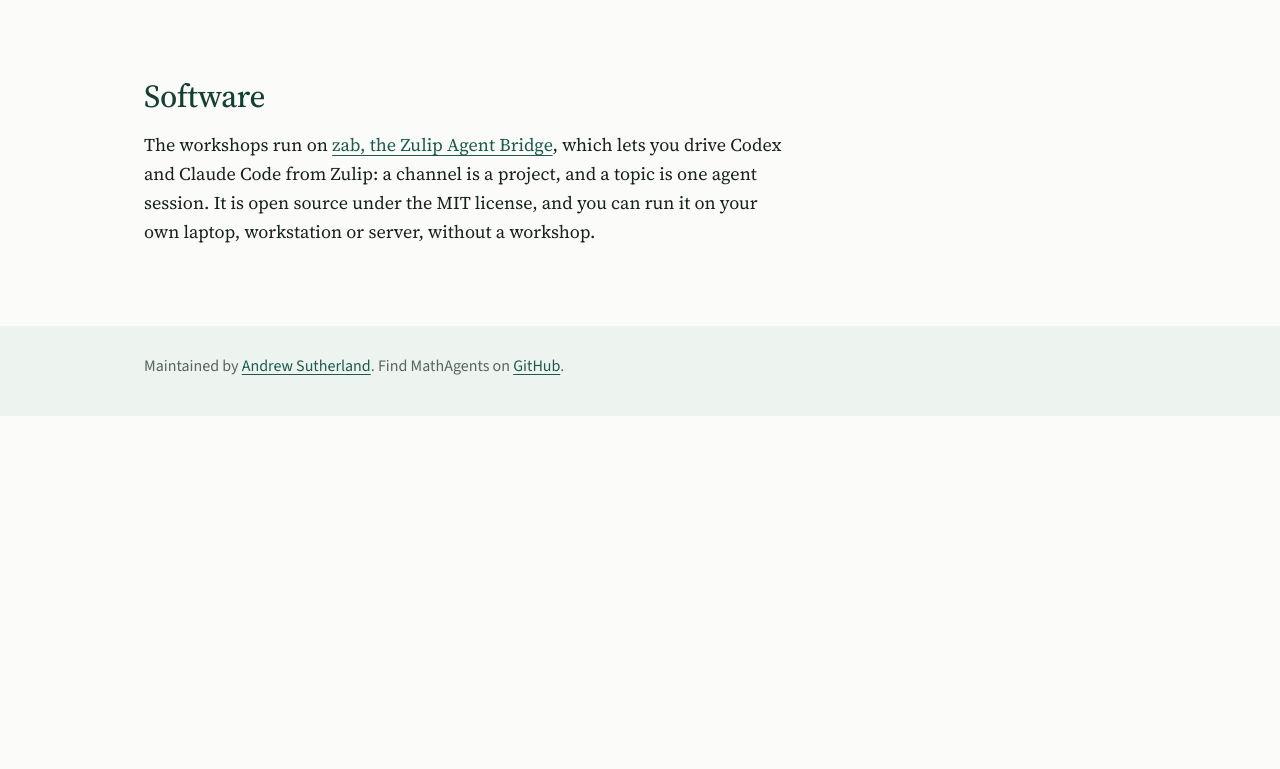
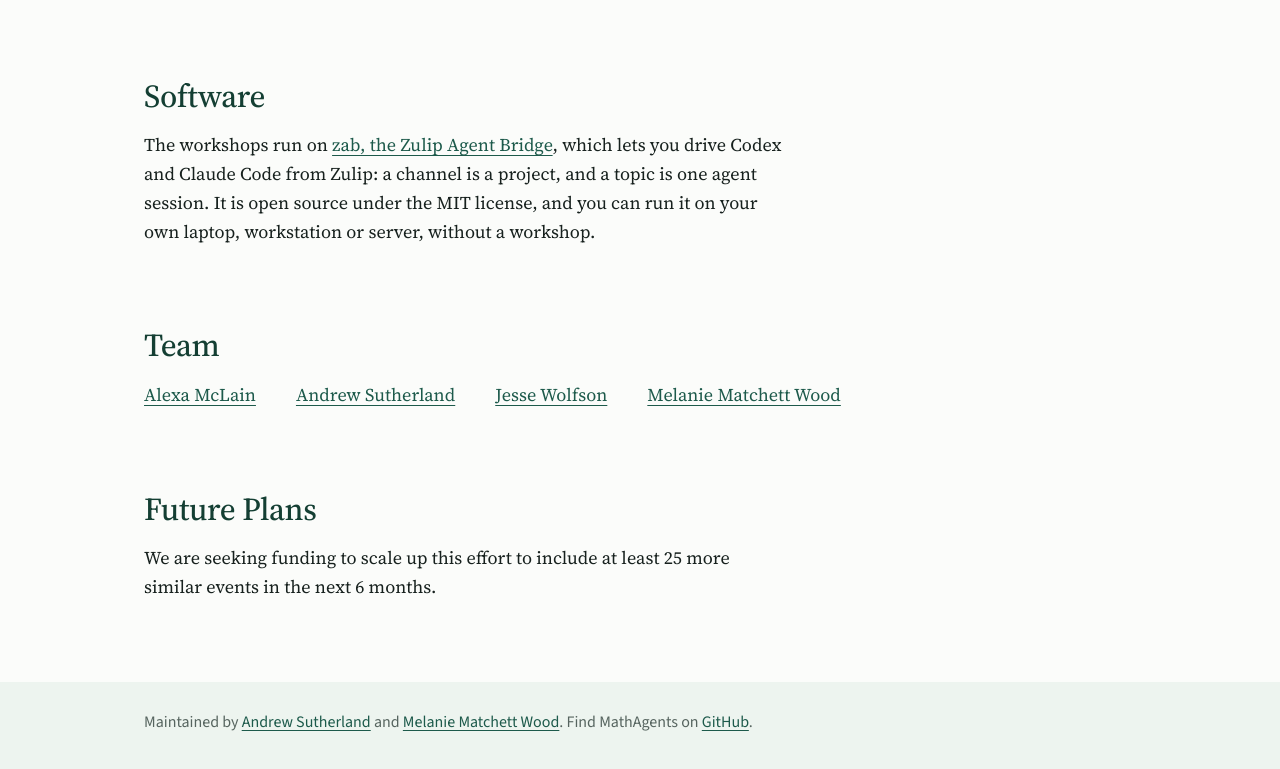
Before and after one commit to MathAgents/mathagents.github.io, a plain HTML site: page index.html in a window 1280 px wide. Shown: the part 1861-2630 px from the top of the page. Before the commit the page ends 2277 px from the top, so only its background shows below. Drawn offline with Linux system fonts and the light colour scheme.

Commit message:
Add Team and Future Plans sections; add maintainer
Replace the GitHub link in the top navigation with links to the new
Team and Future Plans sections, and list Melanie Matchett Wood as a
maintainer in the footer.

Co-Authored-By: Claude Opus 5.5 <noreply@anthropic.com>

```diff
--- a/index.html
+++ b/index.html
@@ -28,7 +28,8 @@
         <ul>
           <li><a href="#workshops">Workshops</a></li>
           <li><a href="#software">Software</a></li>
-          <li><a href="https://github.com/MathAgents">GitHub</a></li>
+          <li><a href="#team">Team</a></li>
+          <li><a href="#future-plans">Future Plans</a></li>
         </ul>
       </nav>
 
@@ -136,11 +137,26 @@
       <p>The workshops run on <a href="https://github.com/MathAgents/zulip-agent-bridge">zab, the Zulip Agent Bridge</a>, which lets you drive Codex and Claude Code from Zulip: a channel is a project, and a topic is one agent session. It is open source under the MIT license, and you can run it on your own laptop, workstation or server, without a workshop.</p>
     </section>
 
+    <section class="wrap team" aria-labelledby="team">
+      <h2 id="team">Team</h2>
+      <ul class="people" role="list">
+        <li><a href="https://alexamclain.com/">Alexa McLain</a></li>
+        <li><a href="https://math.mit.edu/~drew/">Andrew Sutherland</a></li>
+        <li><a href="https://jpwolfson.com/">Jesse Wolfson</a></li>
+        <li><a href="https://people.math.harvard.edu/~mmwood/">Melanie Matchett Wood</a></li>
+      </ul>
+    </section>
+
+    <section class="wrap plans" aria-labelledby="future-plans">
+      <h2 id="future-plans">Future Plans</h2>
+      <p>We are seeking funding to scale up this effort to include at least 25 more similar events in the next 6 months.</p>
+    </section>
+
   </main>
 
   <footer>
     <div class="wrap">
-      <p>Maintained by <a href="https://math.mit.edu/~drew/">Andrew Sutherland</a>. Find MathAgents on <a href="https://github.com/MathAgents">GitHub</a>.</p>
+      <p>Maintained by <a href="https://math.mit.edu/~drew/">Andrew Sutherland</a> and <a href="https://people.math.harvard.edu/~mmwood/">Melanie Matchett Wood</a>. Find MathAgents on <a href="https://github.com/MathAgents">GitHub</a>.</p>
     </div>
   </footer>
 
--- a/style.css
+++ b/style.css
@@ -329,7 +329,20 @@ h2 {
   .who { grid-column: 3; padding-top: 0.3rem; }
 }
 
-.software p { margin: 0; max-width: 40rem; }
+.software p, .plans p { margin: 0; max-width: 40rem; }
+
+.people {
+  display: flex;
+  flex-wrap: wrap;
+  gap: 0.5rem 2.5rem;
+  margin: 0;
+  padding: 0;
+  list-style: none;
+}
+
+@media (max-width: 34rem) {
+  .top ul { gap: 1.25rem; }
+}
 
 /* ---------- Footer ---------- */
 
```
